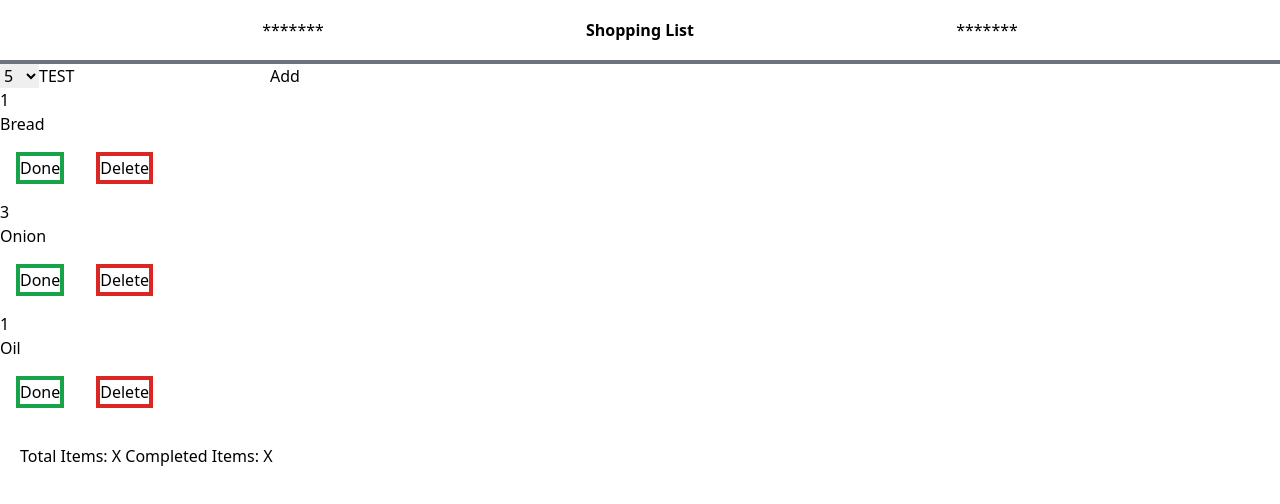
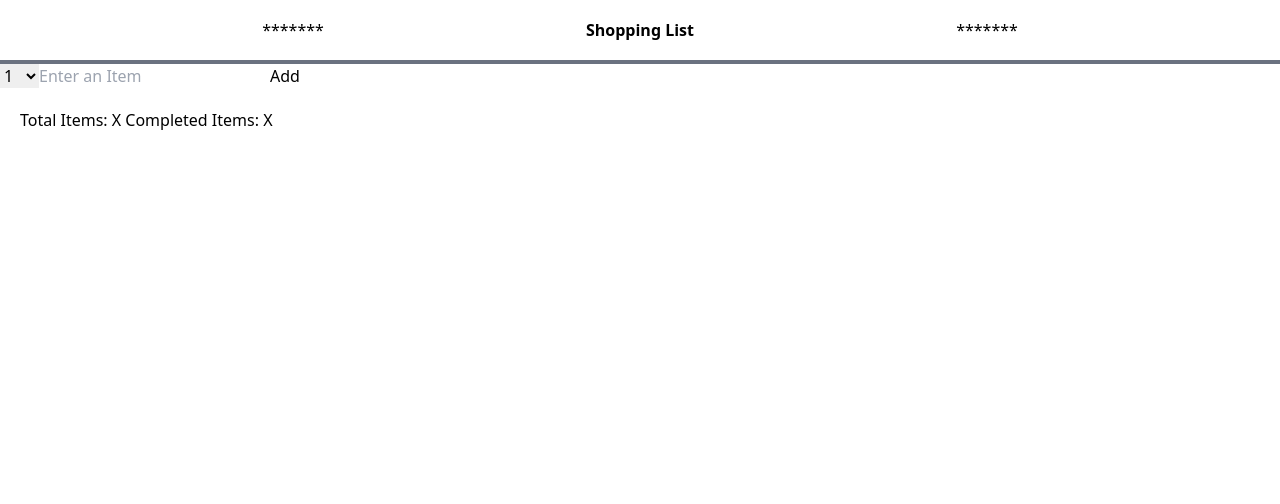
Before and after one commit to nonebula/react-shopping-list-app, a React (Vite) app in the folder oak-shopping-list-app/: page / in a window 1280 px wide. Shown: the top 504 px of the page. Built offline with nearby package versions, Linux system fonts and the light colour scheme.

Commit message:
Handling of props, adding of delete button. useState updates.

```diff
--- a/oak-shopping-list-app/src/App.jsx
+++ b/oak-shopping-list-app/src/App.jsx
@@ -1,17 +1,26 @@
 import Header from "./components/Header.jsx";
 import MainBody from "./components/MainBody.jsx";
 import Footer from "./components/Footer.jsx";
-import Form from "./components/Form.jsx";
-// import List from "./components/List.jsx";
+import { useState } from "react";
 
 import "./App.css";
+
 function App() {
+  const [items, setItems] = useState([]);
+  const handleAddItems = (item) => {
+    setItems((items) => [...items, item]);
+  };
+  const handleDeleteItem = (id) => {
+    setItems((items) => items.filter((item) => item.id !== id));
+  };
   return (
     <div className="min-h-screen flex flex-col">
       <Header />
-      <Form />
-      <MainBody />
-      {/* <List /> */}
+      <MainBody
+        items={items}
+        handleAddItems={handleAddItems}
+        handleDeleteItem={handleDeleteItem}
+      />
       <Footer />
     </div>
   );
--- a/oak-shopping-list-app/src/components/Form.jsx
+++ b/oak-shopping-list-app/src/components/Form.jsx
@@ -1,16 +1,28 @@
 import { useState } from "react";
 
-const Form = () => {
-  const [product, setProduct] = useState("TEST");
-  const [quantity, setQuantity] = useState(5);
+const Form = ({ handleAddItems }) => {
+  const [product, setProduct] = useState("");
+  const [quantity, setQuantity] = useState(1);
+
   const handleSubmit = (event) => {
     event.preventDefault();
+    if (product) {
+      const newTodo = {
+        id: Date.now(),
+        packed: false,
+        product,
+        quantity,
+      };
+      handleAddItems(newTodo);
+      setProduct("");
+      setQuantity(1);
+    }
   };
   return (
     <form onSubmit={handleSubmit}>
       <select
         value={quantity}
-        onChange={(event) => setQuantity(event.target.value)}
+        onChange={(event) => setQuantity(Number(event.target.value))}
       >
         {[...Array(20)].map((_, index) => (
           <option value={index + 1} key={index + 1}>
--- a/oak-shopping-list-app/src/components/List.jsx
+++ b/oak-shopping-list-app/src/components/List.jsx
@@ -1,4 +1,4 @@
-const List = ({ item }) => {
+const List = ({ item, handleDeleteItem }) => {
   const { product, quantity, packed } = item;
   return (
     <li>
@@ -7,7 +7,12 @@ const List = ({ item }) => {
       <div>
         {" "}
         <button className="bg-white border-4 m-4 border-green-600">Done</button>
-        <button className="bg-white border-4 m-4 border-red-600">Delete</button>
+        <button
+          onClick={() => handleDeleteItem(item.id)}
+          className="bg-white border-4 m-4 border-red-600"
+        >
+          Delete
+        </button>
       </div>
     </li>
   );
--- a/oak-shopping-list-app/src/components/MainBody.jsx
+++ b/oak-shopping-list-app/src/components/MainBody.jsx
@@ -1,13 +1,16 @@
-import shoppingList from "../data/data";
 import List from "./List";
+import Form from "./Form";
 
-const MainBody = () => {
+const MainBody = ({ items, handleAddItems, handleDeleteItem }) => {
   return (
-    <ul>
-      {shoppingList.map((item) => (
-        <List item={item} key={item.id} />
-      ))}
-    </ul>
+    <div>
+      <Form handleAddItems={handleAddItems} />
+      <ul>
+        {items.map((item) => (
+          <List item={item} key={item.id} handleDeleteItem={handleDeleteItem} />
+        ))}
+      </ul>
+    </div>
   );
 };
 
```
